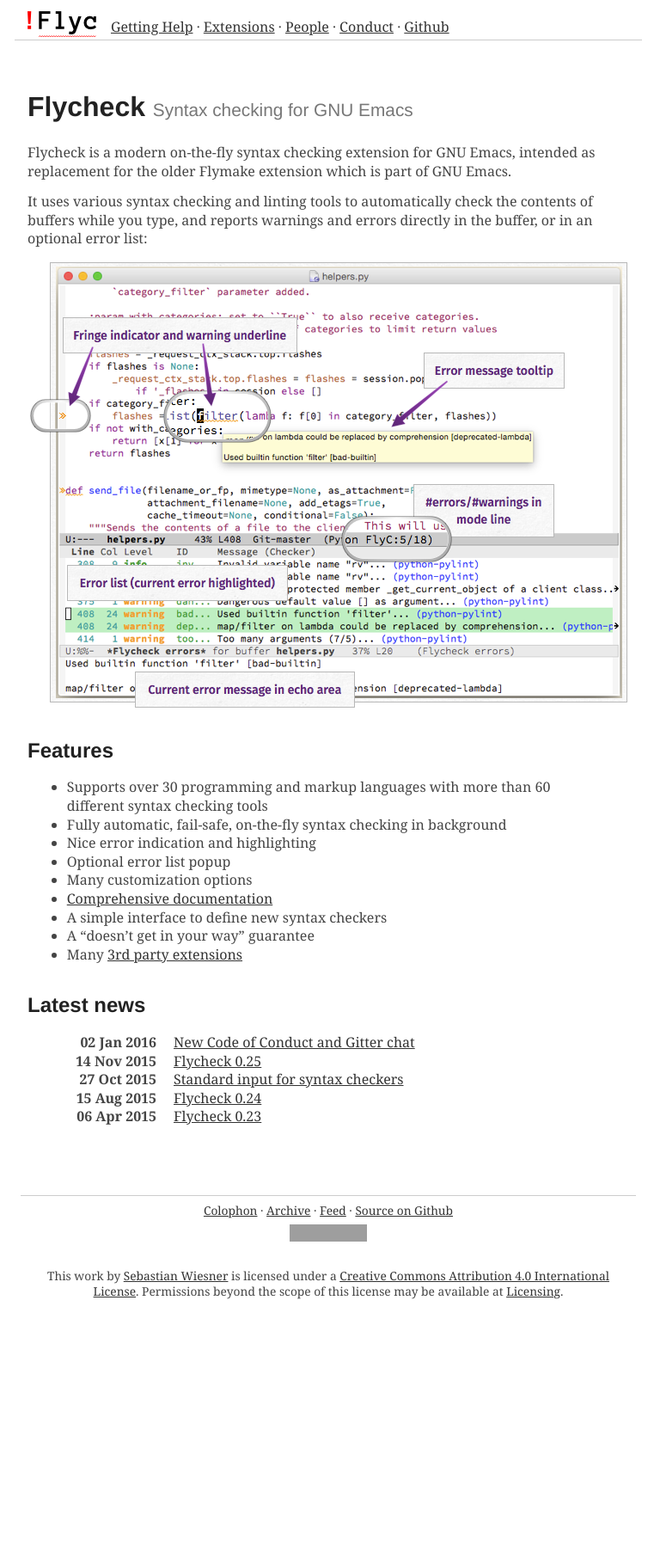
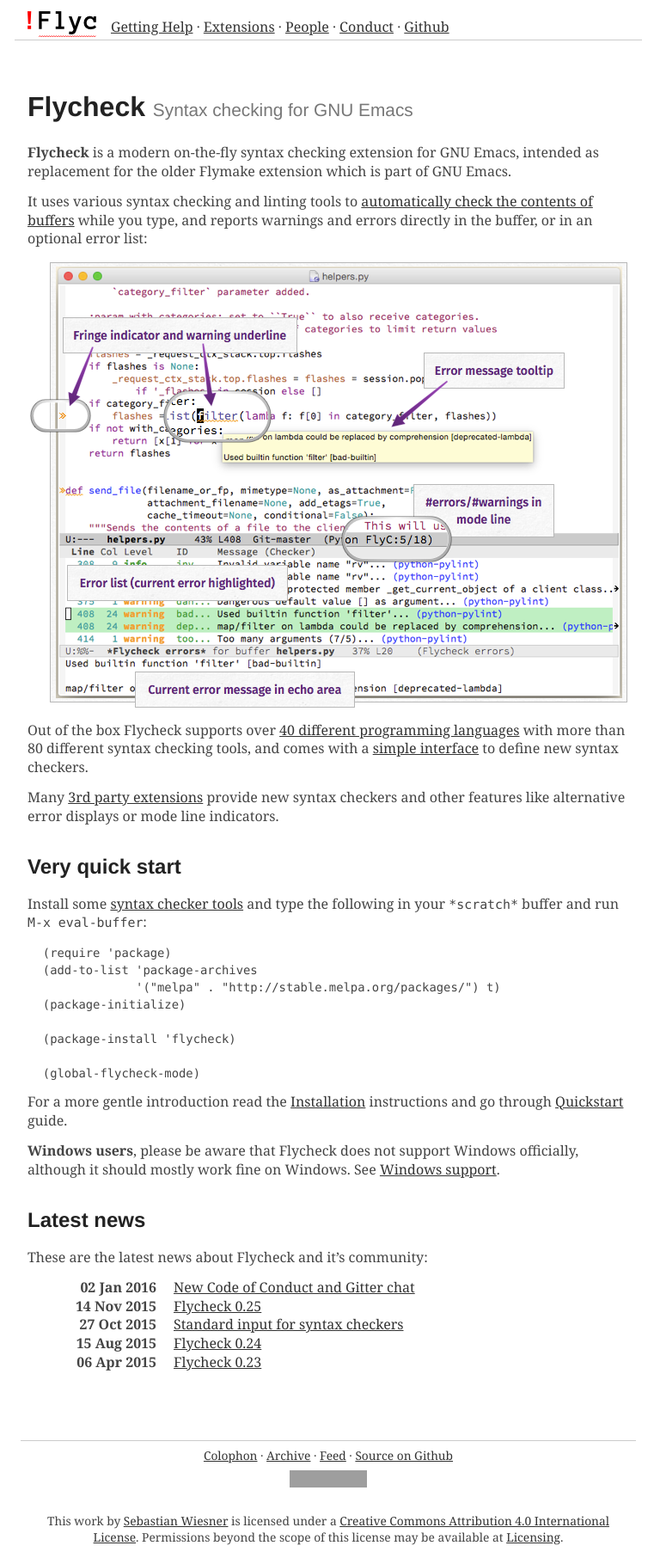
Before and after one commit to cmarqu/flycheck.github.io, a Jekyll site: the page built from index.md, in a window 1280 px wide. Shown: the whole page at 86% size, without its empty margins (258-1019 px from the left). Built offline with Jekyll 4.4.1, drawn with Linux system fonts in a browser that asks for light colours; some web fonts are replaced; before the commit the page ends 1527 px from its top, so only the background shows below that; grey boxes are pictures that could not be loaded.

Commit message:
Rework the frontpage
Closes GH-16

```diff
--- a/index.md
+++ b/index.md
@@ -5,30 +5,58 @@
 
 # Flycheck <small>Syntax checking for GNU Emacs</small> #
 
-Flycheck is a modern on-the-fly syntax checking extension for GNU Emacs,
+**Flycheck** is a modern on-the-fly syntax checking extension for GNU Emacs,
 intended as replacement for the older Flymake extension which is part of GNU
 Emacs.
 
-It uses various syntax checking and linting tools to automatically check the
-contents of buffers while you type, and reports warnings and errors directly in
-the buffer, or in an optional error list:
+It uses various syntax checking and linting tools to
+[automatically check the contents of buffers][checking] while you type, and
+reports warnings and errors directly in the buffer, or in an optional error
+list:
 
 [![Annotated screenshot of Flycheck](manual/latest/images/flycheck-annotated.png)](manual/latest/images/flycheck-annotated.png)
 
-## Features ##
+Out of the box Flycheck supports over
+[40 different programming languages][languages] with more than 80 different
+syntax checking tools, and comes with a [simple interface][definitions] to
+define new syntax checkers.
 
-* Supports over 30 programming and markup languages with more than 60 different
-  syntax checking tools
-* Fully automatic, fail-safe, on-the-fly syntax checking in background
-* Nice error indication and highlighting
-* Optional error list popup
-* Many customization options
-* [Comprehensive documentation]({{ "/manual/latest/index.html" | prepend: site.baseurl}})
-* A simple interface to define new syntax checkers
-* A “doesn't get in your way” guarantee
-* Many [3rd party extensions]({{ "/extensions.html" | prepend: site.baseurl}})
+Many [3rd party extensions]({{site.baseurl}}/extensions.html) provide new syntax
+checkers and other features like alternative error displays or mode line
+indicators.
+
+[checking]: {{site.baseurl}}/manual/latest/Checking-buffers.html#Checking-buffers
+[languages]: {{site.baseurl}}/manual/latest/Supported-languages.html#Supported-languages
+[definitions]: {{site.baseurl}}/manual/latest/Defining-syntax-checkers.html#Defining-syntax-checkers
+
+## Very quick start ##
+
+Install some [syntax checker tools][languages] and type the following in
+your `*scratch*` buffer and run `M-x eval-buffer`:
+
+    (require 'package)
+    (add-to-list 'package-archives
+                 '("melpa" . "http://stable.melpa.org/packages/") t)
+    (package-initialize)
+
+    (package-install 'flycheck)
+
+    (global-flycheck-mode)
+
+For a more gentle introduction read the [Installation][] instructions and go
+through [Quickstart][] guide.
+
+**Windows users**, please be aware that Flycheck does not support Windows
+officially, although it should mostly work fine on Windows.  See
+[Windows support][].
+
+[Windows support]: {{site.baseurl}}/manual/latest/Installation.html#index-Windows
+[Installation]: {{site.baseurl}}/manual/latest/Installation.html#Installation
+[Quickstart]: {{site.baseurl}}/manual/latest/Quickstart.html#Quickstart
 
 ## Latest news ##
+
+These are the latest news about Flycheck and it’s community:
 
 <div class="post-list">
 <dl>
```
